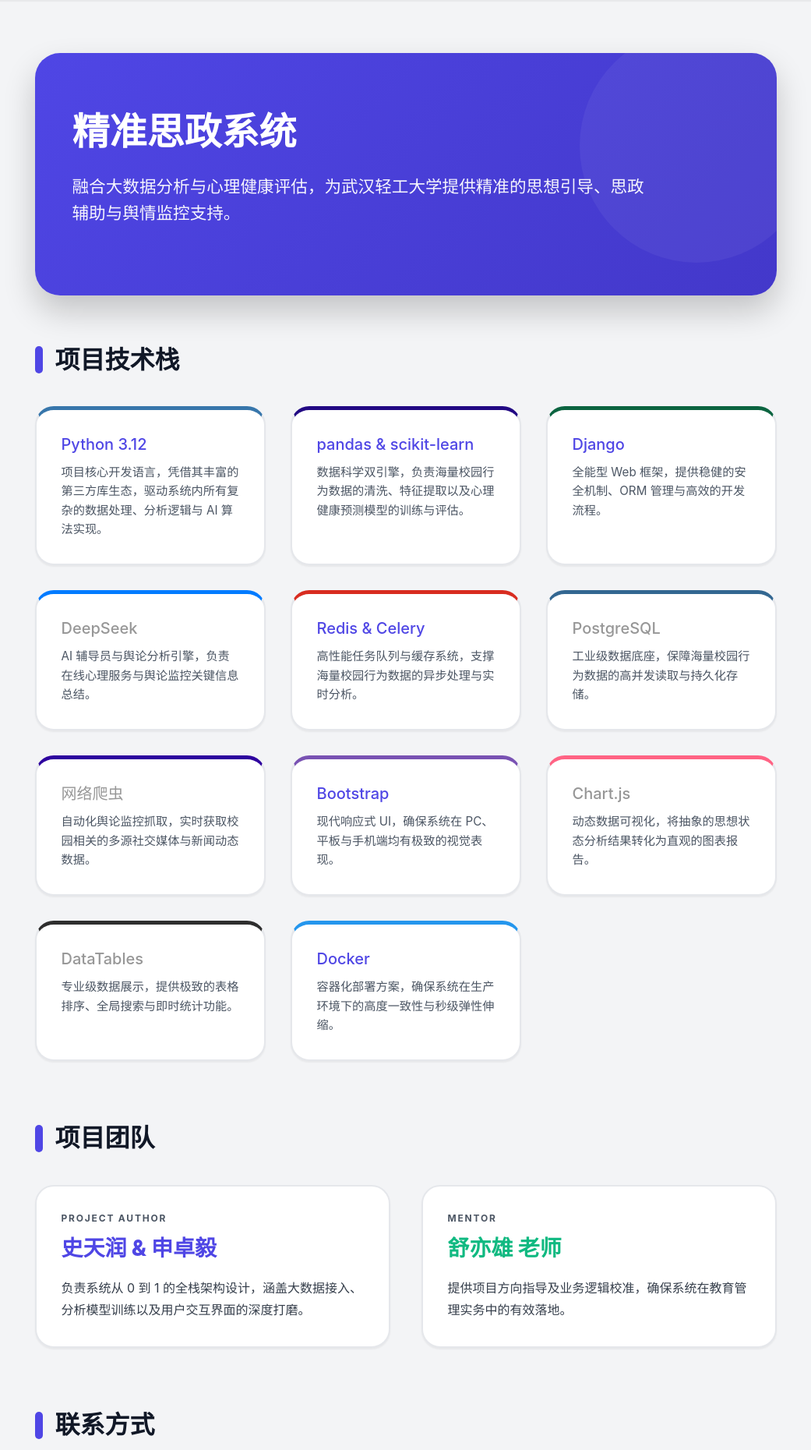
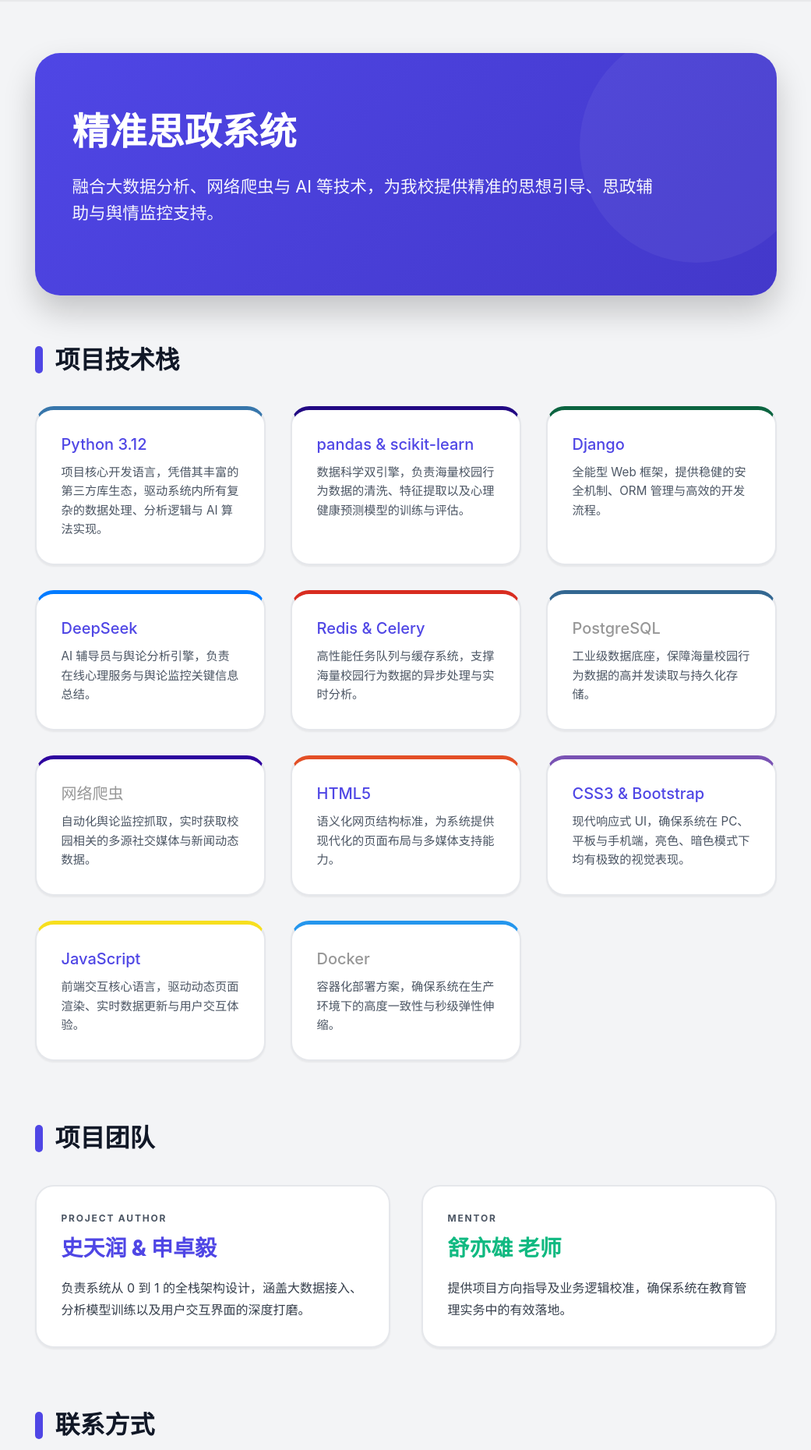
Before and after one commit to RTFOX2600/MentalHealthProject, a Django app: template templates/about.html in a window 1280 px wide. Shown: the part 60-1920 px from the top of the page at 78% size, without its empty margins (112-1153 px from the left). Run offline with Django 5.2, Linux system fonts and the light colour scheme; the template is opened without the code that fills it, so the values that code supplies are empty; some libraries are stand-ins or nearby versions.

Commit message:
更新 about 页面内容

```diff
--- a/static/css/about.css
+++ b/static/css/about.css
@@ -42,6 +42,8 @@
     --redis-celery-color: #D82C20;
     --docker-color: #2496ED;
     --pandas-sklearn-color: #210883;
+    --javascript-color: #F7DF1E;
+    --html5-color: #E34F26;
     --unused-color: #979797;
 }
 
@@ -58,6 +60,8 @@
         --redis-celery-color: #ff5c5c;
         --docker-color: #38b1ff;
         --pandas-sklearn-color: #8c7ae6;
+        --javascript-color: #FFE066;
+        --html5-color: #FF6B4A;
         --unused-color: #656565;
     }
 }
--- a/templates/about.html
+++ b/templates/about.html
@@ -10,7 +10,7 @@
     <div class="hero-banner fade-in-up" style="animation-delay: 0.1s;">
         <h1 style="font-size: 3rem; font-weight: 900; margin-bottom: 1.5rem; color: white;">精准思政系统</h1>
         <p style="font-size: 1.35rem; opacity: 0.95; max-width: 750px; line-height: 1.6; color: white;">
-            融合大数据分析与心理健康评估，为武汉轻工大学提供精准的思想引导、思政辅助与舆情监控支持。
+            融合大数据分析、网络爬虫与 AI 等技术，为我校提供精准的思想引导、思政辅助与舆情监控支持。
         </p>
     </div>
 
@@ -40,7 +40,7 @@
         </div>
         <div class="fade-in-up" style="animation-delay: 0.4s;">
             <div class="tech-card" style="border-top: 5px solid var(--deepseek-color);">
-                <h4 class="unused">DeepSeek</h4>
+                <h4>DeepSeek</h4>
                 <p>AI 辅导员与舆论分析引擎，负责在线心理服务与舆论监控关键信息总结。</p>
             </div>
         </div>
@@ -63,26 +63,26 @@
             </div>
         </div>
         <div class="fade-in-up" style="animation-delay: 0.6s;">
-            <div class="tech-card" style="border-top: 5px solid var(--bootstrap-color);">
-                <h4>Bootstrap</h4>
-                <p>现代响应式 UI，确保系统在 PC、平板与手机端均有极致的视觉表现。</p>
+            <div class="tech-card" style="border-top: 5px solid var(--html5-color);">
+                <h4>HTML5</h4>
+                <p>语义化网页结构标准，为系统提供现代化的页面布局与多媒体支持能力。</p>
             </div>
         </div>
         <div class="fade-in-up" style="animation-delay: 0.65s;">
-            <div class="tech-card" style="border-top: 5px solid var(--chartjs-color);">
-                <h4 class="unused">Chart.js</h4>
-                <p>动态数据可视化，将抽象的思想状态分析结果转化为直观的图表报告。</p>
+            <div class="tech-card" style="border-top: 5px solid var(--bootstrap-color);">
+                <h4>CSS3 & Bootstrap</h4>
+                <p>现代响应式 UI，确保系统在 PC、平板与手机端，亮色、暗色模式下均有极致的视觉表现。</p>
             </div>
         </div>
         <div class="fade-in-up" style="animation-delay: 0.7s;">
-            <div class="tech-card" style="border-top: 5px solid var(--datatables-color);">
-                <h4 class="unused">DataTables</h4>
-                <p>专业级数据展示，提供极致的表格排序、全局搜索与即时统计功能。</p>
+            <div class="tech-card" style="border-top: 5px solid var(--javascript-color);">
+                <h4>JavaScript</h4>
+                <p>前端交互核心语言，驱动动态页面渲染、实时数据更新与用户交互体验。</p>
             </div>
         </div>
         <div class="fade-in-up" style="animation-delay: 0.75s;">
             <div class="tech-card" style="border-top: 5px solid var(--docker-color);">
-                <h4>Docker</h4>
+                <h4 class="unused">Docker</h4>
                 <p>容器化部署方案，确保系统在生产环境下的高度一致性与秒级弹性伸缩。</p>
             </div>
         </div>
```
